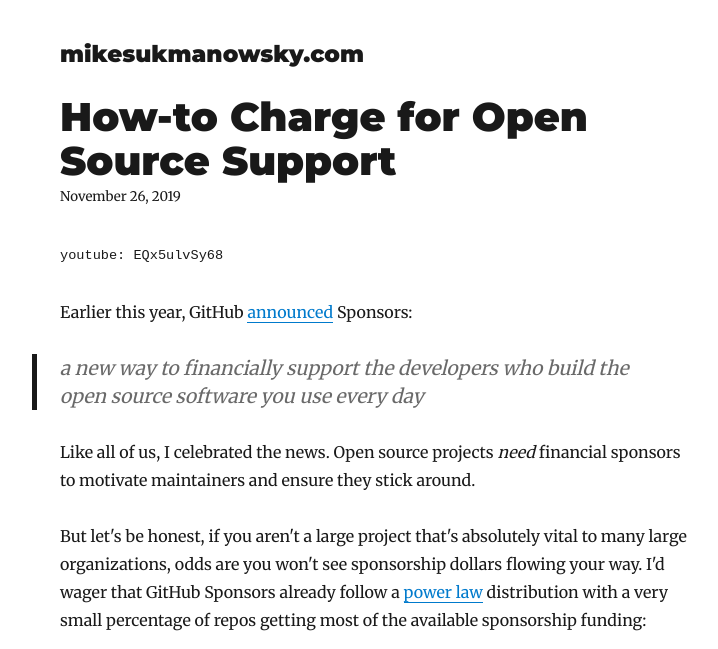
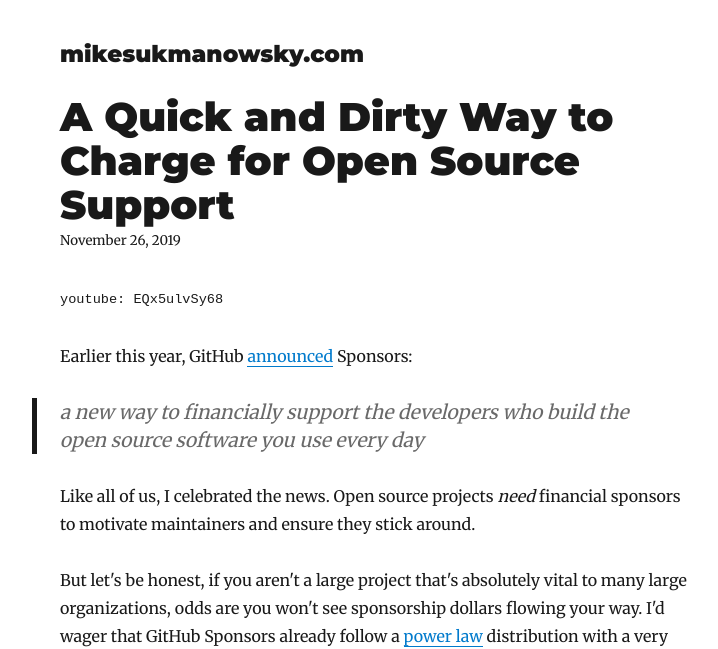
Before and after one commit to msukmanowsky/mikesukmanowsky.com, a Gatsby site: page /how-to-charge-for-open-source-support/ in a window 1280 px wide. Shown: the top 649 px of the page, without its empty margins (265-983 px from the left). Built offline with nearby package versions, Linux system fonts and the light colour scheme; Gatsby itself is replaced by a stand-in of ours; some packages are replaced by stand-ins of ours.

Commit message:
Update post title

```diff
--- a/content/blog/how-to-charge-for-open-source-support/index.md
+++ b/content/blog/how-to-charge-for-open-source-support/index.md
@@ -1,5 +1,5 @@
 ---
-title: How-to Charge for Open Source Support
+title: A Quick and Dirty Way to Charge for Open Source Support
 description: How you can easily add an option for users to buy an hour or two of your time to help fund your open source project
 date: "2019-11-26T00:00:00Z"
 ---
```
